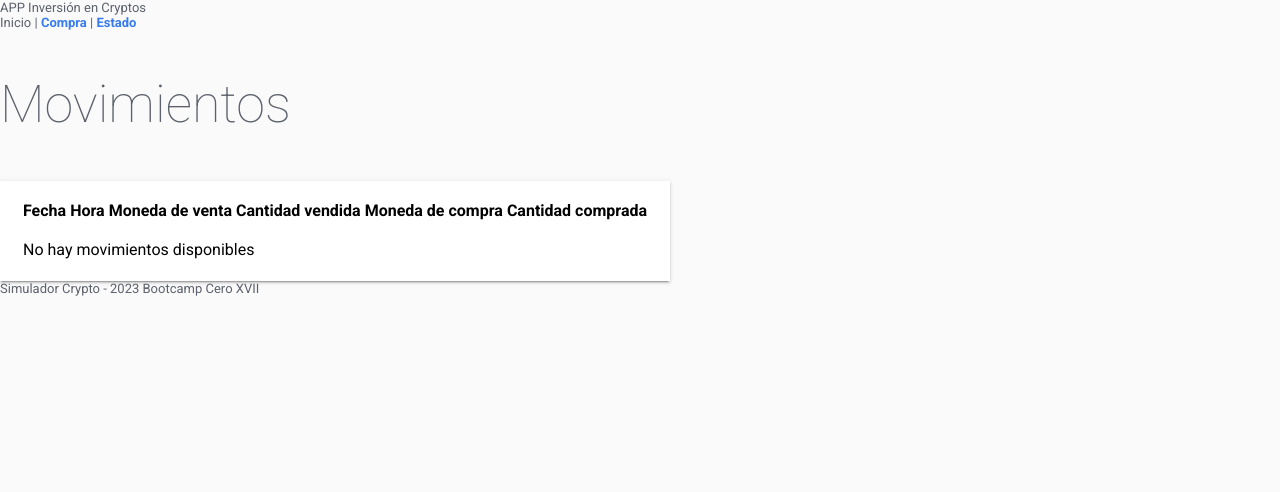
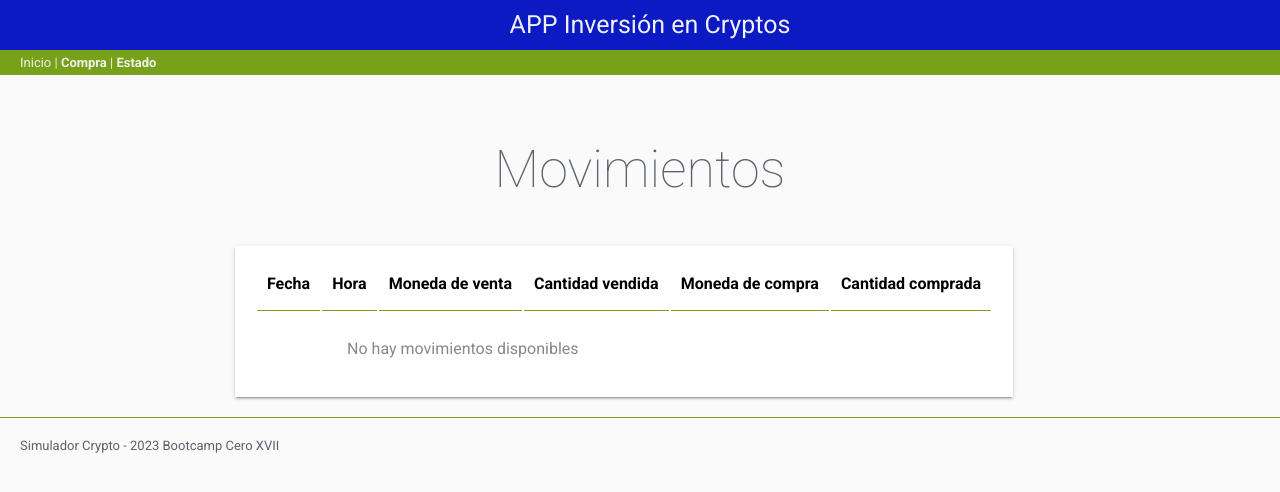
Before and after one commit to Manudies/flask_redu, a Flask app: page / in a window 1280 px wide. Shown: the top 492 px of the page. Run offline with Flask 3, Linux system fonts and the light colour scheme; data that the repository does not hold is empty.

Commit message:
feat: creo estilos

```diff
--- /dev/null
+++ b/simulador_crypto/static/css/styles.css
@@ -0,0 +1,81 @@
+:root {
+    --primary-color: #0b1ac3;
+    --secondary-color: #76a119;
+
+    --neutral-100: #f0f0f0;
+    --neutral-50: #888;
+    --neutral-0: #000;
+
+    --error-color: var(--primary-color);
+
+    --default-border: solid thin var(--secondary-color);
+}
+
+header {
+    background-color: var(--primary-color);
+    color: var(--neutral-100);
+    height: 50px;
+    padding-left: 20px;
+    text-align: center;
+    line-height: 50px;
+    font-size: 25px;
+    margin: auto;
+}
+
+.navbar {
+    background-color: var(--secondary-color);
+    color: var(--neutral-100);
+    height: 25px;
+    line-height: 25px;
+    padding-left: 20px;
+}
+
+.navbar a,
+.navbar a:active,
+.navbar a:focus,
+.navbar a:visited,
+.navbar a:hover {
+    color: var(--neutral-100);
+}
+
+/* .navbar a:not([href]) { */
+/* cursor: default; */
+/* text-decoration: none; */
+/* } */
+
+
+main {
+    max-width: 850px;
+    margin: auto;
+    text-align: center;
+    padding: 20px;
+}
+
+.pie-pagina {
+    padding: 20px;
+    border-top: solid thin var(--secondary-color);
+}
+
+table.paper {
+    width: auto;
+    margin: 0;
+}
+
+table.paper .titulo-tabla {
+    border-bottom: var(--default-border);
+    padding: 10px;
+}
+
+.date {
+    min-width: 100px;
+}
+
+.numero {
+    text-align: center;
+}
+
+.lista-vacia {
+    text-align: center;
+    color: var(--neutral-50);
+    padding: 20px;
+}
--- a/simulador_crypto/templates/inicio.html
+++ b/simulador_crypto/templates/inicio.html
@@ -18,14 +18,14 @@
     {% if movs %}
     {% for m in movs %}
     <tr {% if m.has_errors %} class="error" {% endif %}>
-        <td>
+        <td class="date">
             {% if m.fecha %}
             {{ m.fecha }}
             {% else %}
             ---
             {% endif %}
         </td>
-        <td>
+        <td class="date">
             {{m.hora}}
         </td>
         <td>
```
